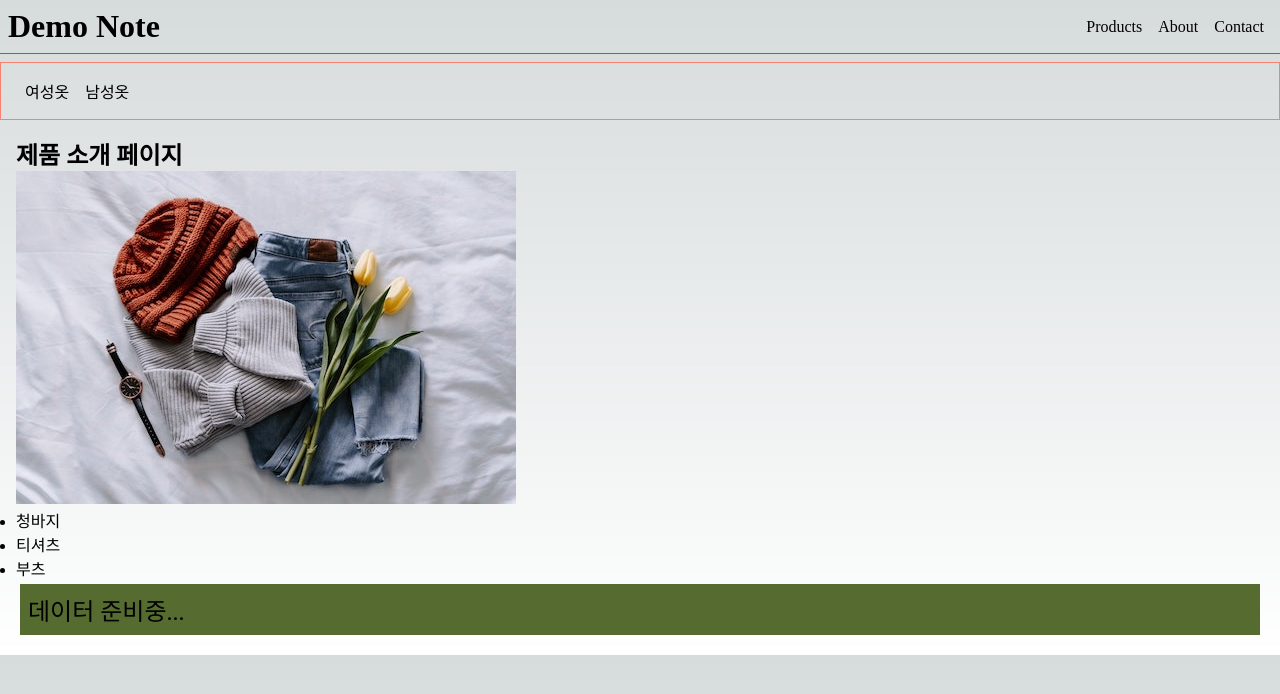
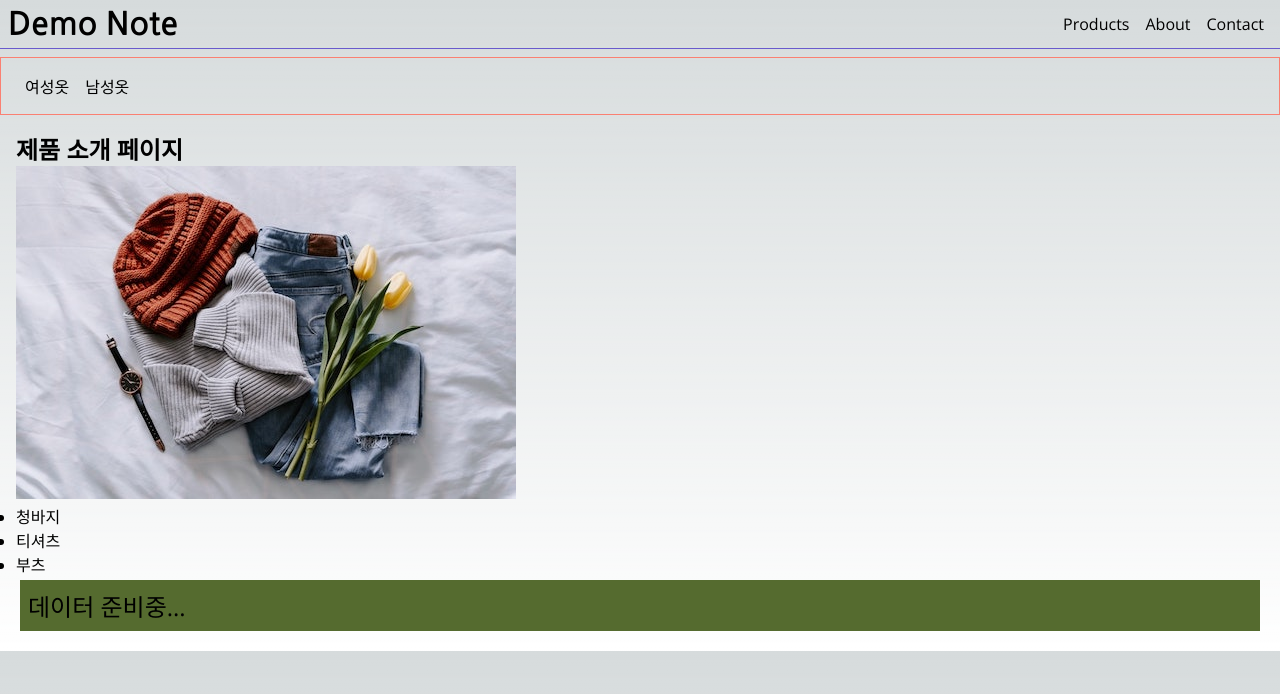
Before and after one commit to dongwook98/nextjs-study, a Next.js app in the folder note/: page /products in a window 1280 px wide. Shown: the top 694 px of the page. Built offline with nearby package versions, Linux system fonts and the light colour scheme; no server answers.

Commit message:
next/font 사용하기

```diff
--- a/note/src/app/layout.tsx
+++ b/note/src/app/layout.tsx
@@ -2,6 +2,14 @@ import { Metadata } from 'next';
 import Link from 'next/link';
 import './globals.css';
 import styles from './layout.module.css';
+/**
+ * Next.js에서 제공하는 next/font는 자동으로 최적화해줌
+ * 레이아웃 시프트 발생X, 폰트파일 네트워크 요청X
+ */
+import { Open_Sans, Nanum_Gothic } from '@next/font/google';
+
+const sans = Open_Sans({ subsets: ['latin'] });
+const gothic = Nanum_Gothic({ weight: '700', subsets: ['latin'] });
 
 /**
  * 모든 경로에서 사용하는 메타데이터
@@ -23,7 +31,7 @@ export default function RootLayout({
   children: React.ReactNode;
 }) {
   return (
-    <html lang='en'>
+    <html lang='en' className={sans.className}>
       {/*
         <head /> will contain the components returned by the nearest parent
         head.tsx. Find out more at https://beta.nextjs.org/docs/api-reference/file-conventions/head
@@ -31,7 +39,9 @@ export default function RootLayout({
       <head />
       <body>
         <header className={styles.header}>
-          <h1>Demo Note</h1>
+          <Link href='/'>
+            <h1 className={gothic.className}>Demo Note</h1>
+          </Link>
           <nav className={styles.nav}>
             <Link href='/products'>Products</Link>
             <Link href='/about'>About</Link>
--- a/note/src/app/page.tsx
+++ b/note/src/app/page.tsx
@@ -1,10 +1,6 @@
 import Image from 'next/image';
-import { Inter } from '@next/font/google';
-import styles from './page.module.css';
 import os from 'os'; // 노드 APIs
 import Counter from '@/components/Counter';
-
-const inter = Inter({ subsets: ['latin'] });
 
 export default function Home() {
   console.log('안녕!! - 서버'); // 기본적으로 서버 컴포넌트이므로 서버에서만 실행
```
